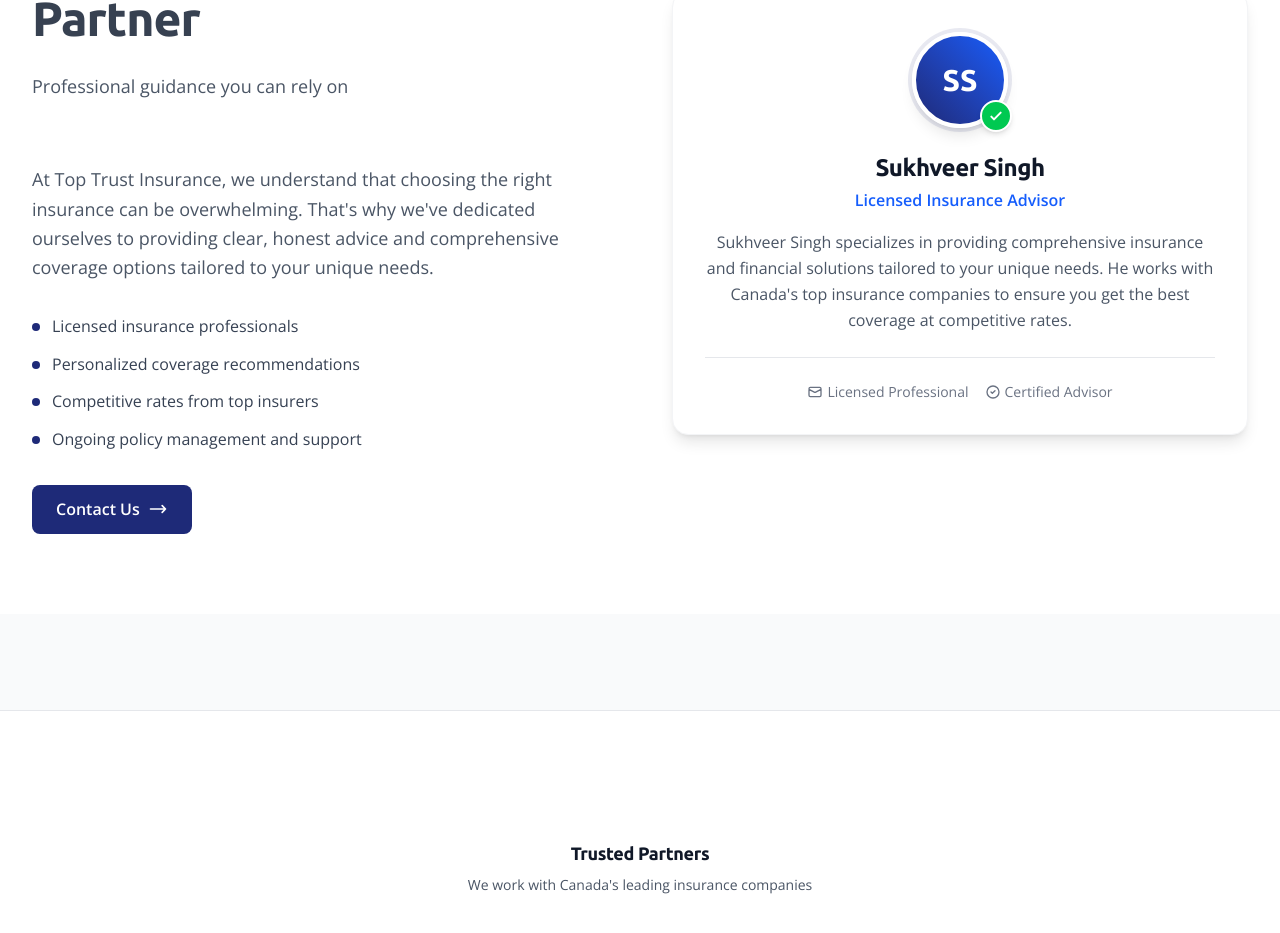
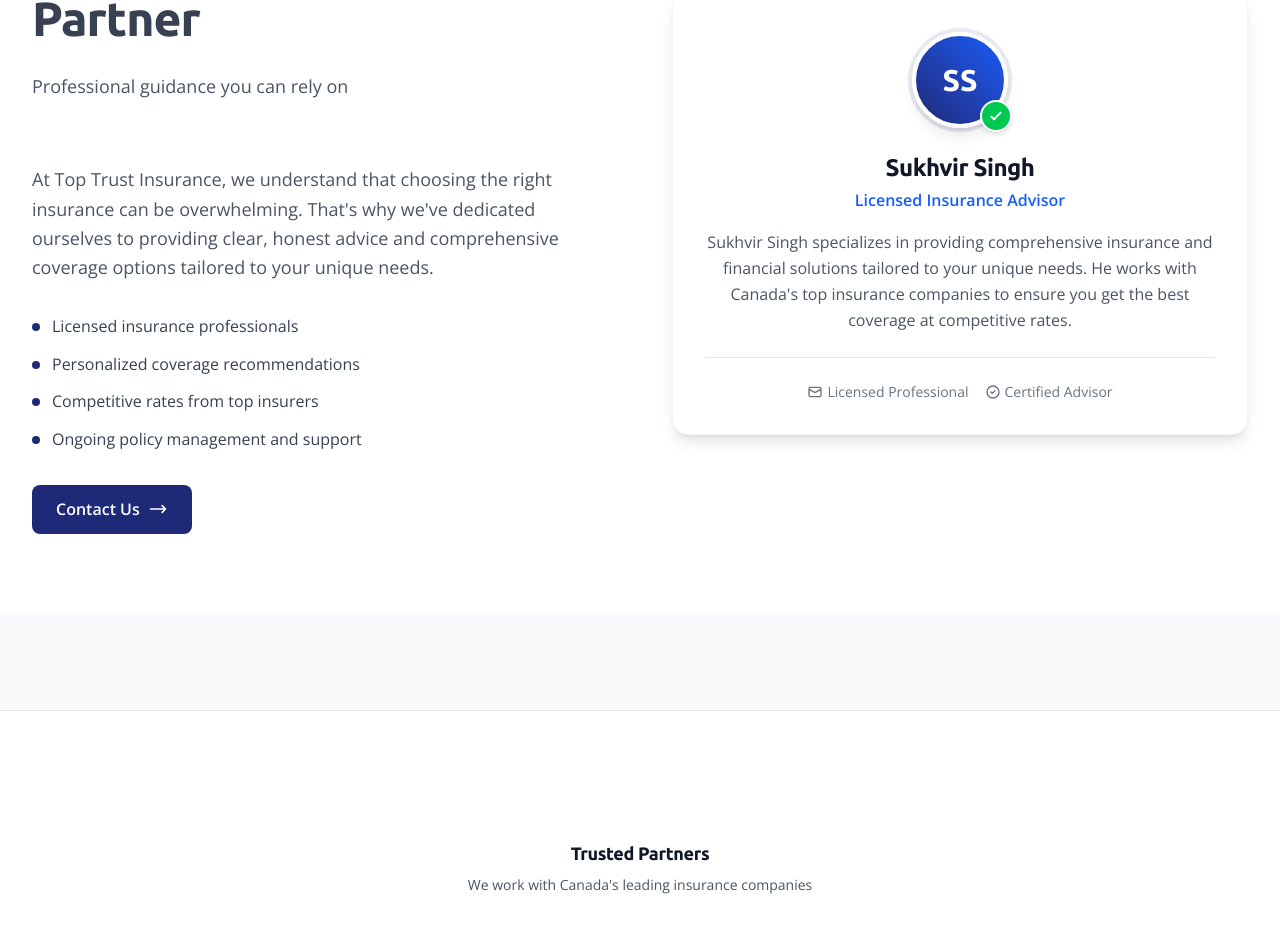
Before and after one commit to ravneet0628/insurance-site, a React (Vite) app: page / in a window 1280 px wide. Shown: the part 3022-3955 px from the top of the page. Built offline with nearby package versions, Linux system fonts and the light colour scheme.

Commit message:
fix: correct the spelling of Sukhvir Singh across site content and advisor profiles

```diff
--- a/src/content/data/pages/contact.ts
+++ b/src/content/data/pages/contact.ts
@@ -4,10 +4,10 @@
   meta: {
     title: 'Contact Us - Top Trust Insurance | Get in Touch',
     description:
-      'Contact licensed insurance advisor Sukhveer Singh at Top Trust Insurance. Get quotes, ask questions, or discuss life, travel, and investment planning.',
+      'Contact licensed insurance advisor Sukhvir Singh at Top Trust Insurance. Get quotes, ask questions, or discuss life, travel, and investment planning.',
     keywords: [
       'contact Top Trust',
-      'Sukhveer Singh advisor',
+      'Sukhvir Singh advisor',
       'insurance advisor Ontario',
       'Top Trust Insurance',
       'insurance quotes',
@@ -18,7 +18,7 @@
   hero: {
     title: 'Contact Top Trust',
     subtitle:
-      "We're here to help with all your insurance and financial security needs. Reach out to advisor Sukhveer Singh today.",
+      "We're here to help with all your insurance and financial security needs. Reach out to advisor Sukhvir Singh today.",
     backgroundImage: '/images/office-building.jpg',
     primaryCTA: {
       text: 'Our Services',
@@ -38,7 +38,7 @@
       title: 'Phone',
       numbers: [
         {
-          label: 'Sukhveer Singh',
+          label: 'Sukhvir Singh',
           value: '(905) 961-0050',
           href: 'tel:9059610050',
         },
@@ -48,7 +48,7 @@
       title: 'Email',
       addresses: [
         {
-          label: 'Sukhveer Singh',
+          label: 'Sukhvir Singh',
           value: 'sukhvirsingh31@yahoo.com',
           href: 'mailto:sukhvirsingh31@yahoo.com',
         },
--- a/src/pages/HomePage.tsx
+++ b/src/pages/HomePage.tsx
@@ -236,11 +236,11 @@
 
                   {/* Bio */}
                   <h4 className="text-2xl font-bold text-gray-900 mb-1">
-                    Sukhveer Singh
+                    Sukhvir Singh
                   </h4>
                   <p className="text-blue-600 font-semibold mb-4">Licensed Insurance Advisor</p>
                   <p className="text-gray-600 leading-relaxed">
-                    Sukhveer Singh specializes in providing comprehensive insurance and financial solutions tailored to your unique needs. He works with Canada's top insurance companies to ensure you get the best coverage at competitive rates.
+                    Sukhvir Singh specializes in providing comprehensive insurance and financial solutions tailored to your unique needs. He works with Canada's top insurance companies to ensure you get the best coverage at competitive rates.
                   </p>
 
                   {/* Contact Info */}
--- a/src/pages/ResourcesPage.tsx
+++ b/src/pages/ResourcesPage.tsx
@@ -39,7 +39,7 @@
 
   // Advisor Details
   const [advisorDetails, setAdvisorDetails] = useState({
-    name: 'Sukhveer Singh',
+    name: 'Sukhvir Singh',
     phone: '(905) 961-0050',
     email: 'sukhvirsingh31@yahoo.com',
   });
```
